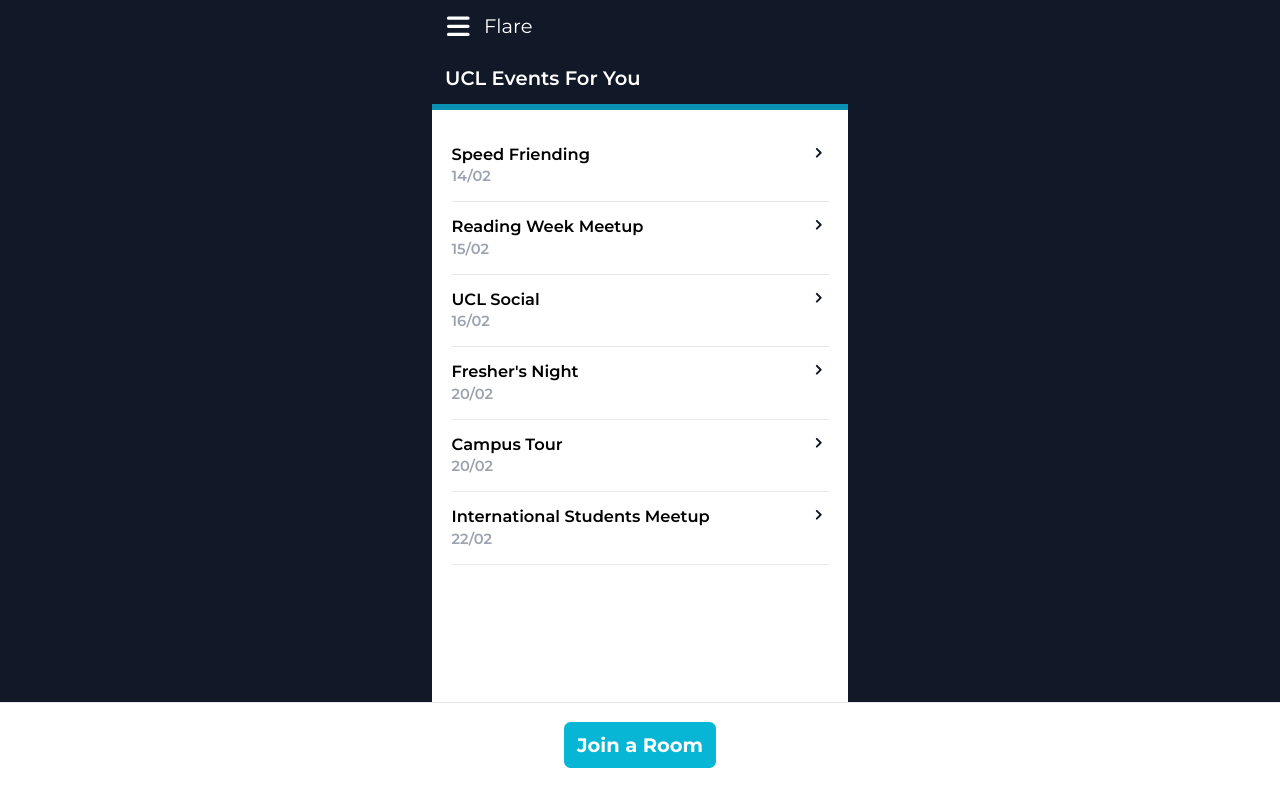
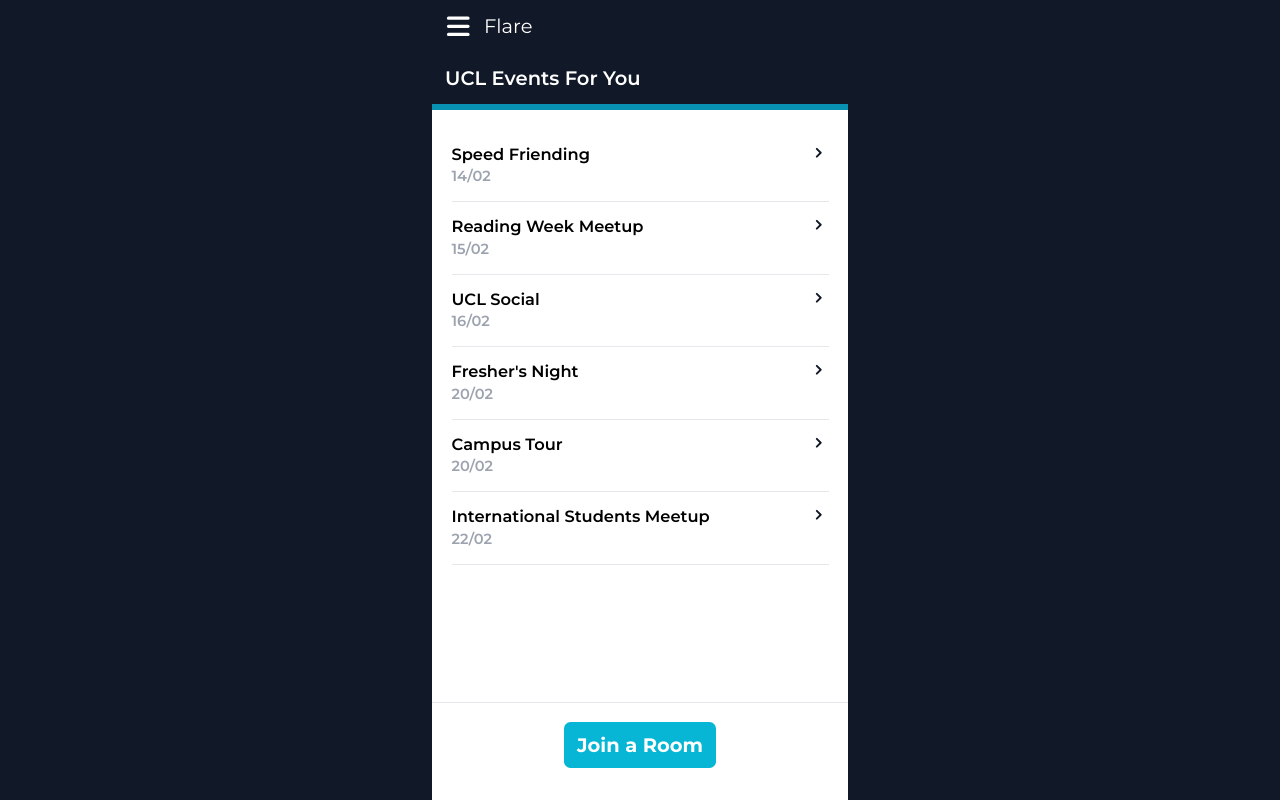
Before and after one commit to vedantgurav/flare-porticode, a Next.js app: page / in a window 1280 px wide. Built offline with nearby package versions, Linux system fonts and the light colour scheme.

Commit message:
Desktop max width

```diff
--- a/pages/event/[eventid].tsx
+++ b/pages/event/[eventid].tsx
@@ -23,7 +23,7 @@
     if (!event) return <></>;
 
     return (
-        <>
+        <div className="relative mx-auto max-w-lg overflow-hidden">
             <Head>
                 <meta name="theme-color" content={themeColor} />;
             </Head>
@@ -175,7 +175,7 @@
                     </div>
                 </main>
                 <div
-                    className={`absolute inset-0 flex h-screen w-screen flex-col justify-between bg-white px-6 py-16 transition ${
+                    className={`absolute inset-0 mx-auto flex h-screen w-screen max-w-lg flex-col justify-between bg-white px-6 py-16 transition ${
                         menu ? "" : "-translate-x-full"
                     }`}
                     onClick={toggleMenu}
@@ -248,7 +248,7 @@
                     </Link>
                 </div>
             </div>
-        </>
+        </div>
     );
 };
 
--- a/pages/index.tsx
+++ b/pages/index.tsx
@@ -15,7 +15,7 @@
     };
 
     return (
-        <>
+        <div className="relative mx-auto max-w-lg overflow-hidden">
             <Head>
                 <title>Flare</title>
                 <meta name="description" content="Flare — Porticode 5.0" />
@@ -23,7 +23,7 @@
                 <meta name="theme-color" content={themeColor} />;
             </Head>
 
-            <div className="flex h-screen flex-col">
+            <div className="flex h-screen max-w-lg flex-col">
                 <header className="relative flex items-center bg-gray-900 py-2">
                     <button
                         className="mx-2 flex h-12 w-12 items-center justify-center self-start "
@@ -50,7 +50,7 @@
                 <h1 className="border-b-[6px] border-cyan-600 bg-gray-900 px-4 py-4 text-2xl font-semibold text-white">
                     UCL Events For You
                 </h1>
-                <main className="relative flex-grow overflow-scroll bg-white px-6 pt-6 pb-32">
+                <main className="flex-grow overflow-scroll bg-white px-6 pt-6 pb-32">
                     {eventsList.map((event) => {
                         const date = new Date(event.date);
                         return (
@@ -84,7 +84,7 @@
                         );
                     })}
                 </main>
-                <div className="absolute inset-x-0 bottom-0 flex w-full justify-center border-t bg-white pb-10 pt-6">
+                <div className="absolute inset-x-0 bottom-0 mx-auto flex w-full max-w-lg justify-center border-t bg-white pb-10 pt-6">
                     <Link href="/room/1">
                         <a className="rounded-lg bg-cyan-500 px-4 py-3 text-2xl font-bold text-white">
                             Join a Room
@@ -92,7 +92,7 @@
                     </Link>
                 </div>
                 <div
-                    className={`absolute inset-0 flex h-screen w-screen flex-col justify-between bg-white px-6 py-16 transition ${
+                    className={`absolute inset-0 mx-auto flex h-screen w-full max-w-lg flex-col justify-between bg-white px-6 py-16 transition ${
                         menu ? "" : "-translate-x-full"
                     }`}
                     onClick={toggleMenu}
@@ -173,7 +173,7 @@
                     </div>
                 </div>
             </div>
-        </>
+        </div>
     );
 };
 
```
